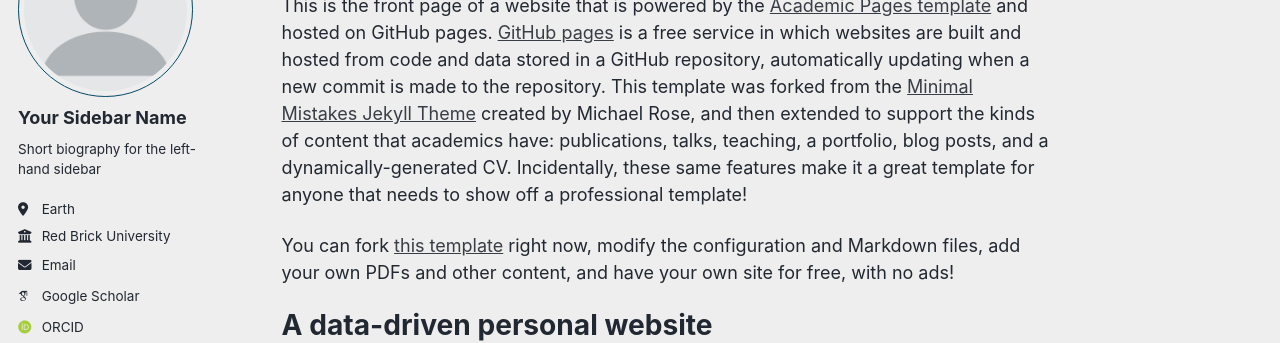
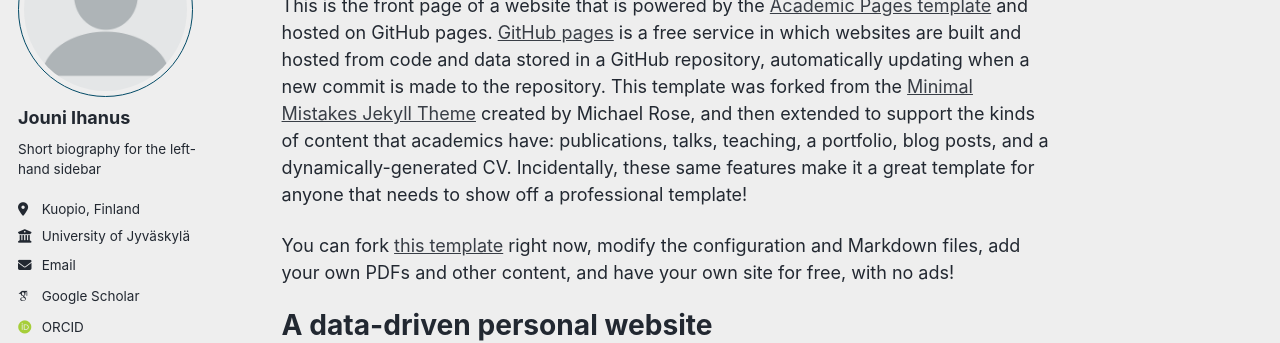
Before and after one commit to WNemesisW/WNemesisW.github.io, a Jekyll site: the page built from _pages/about.md, in a window 1280 px wide. Shown: the part 179-522 px from the top of the page. Built offline with Jekyll 4.4.1, drawn with Linux system fonts in a browser that asks for light colours; some web fonts are replaced; a script bundle is joined from its source files by our own code; library files that are not in the unit come from our copies.

Commit message:
Update _config.yml

```diff
--- a/_config.yml
+++ b/_config.yml
@@ -24,11 +24,11 @@
 author:
   # Biographic information
   avatar           : "profile.png"
-  name             : "Your Sidebar Name"
+  name             : "Jouni Ihanus"
   pronouns         : # example: "she/her"
   bio              : "Short biography for the left-hand sidebar"
-  location         : "Earth"
-  employer         : "Red Brick University"
+  location         : "Kuopio, Finland"
+  employer         : "University of Jyväskylä"
   uri              : # URL
   email            : "none@example.org"
 
```
